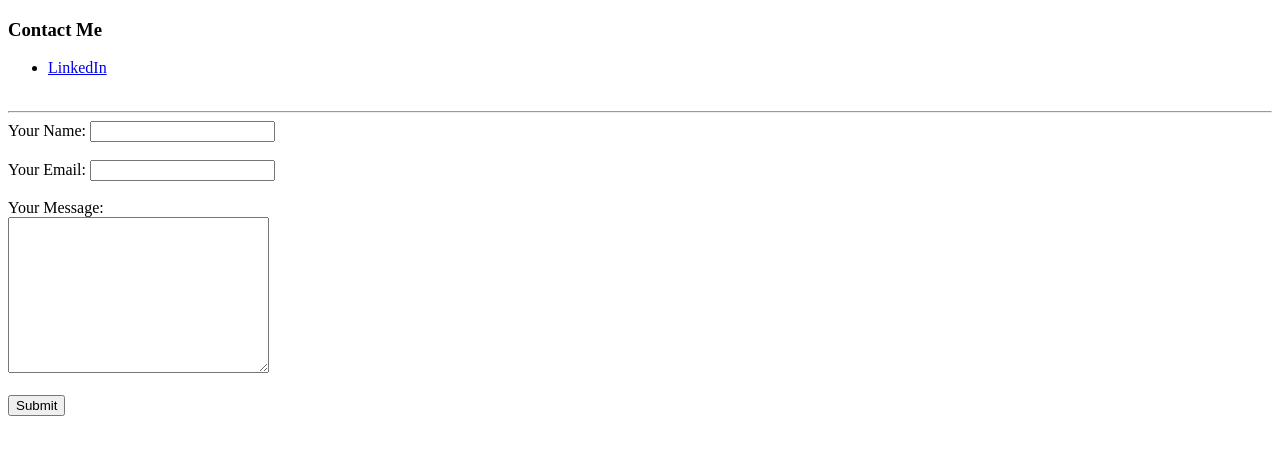
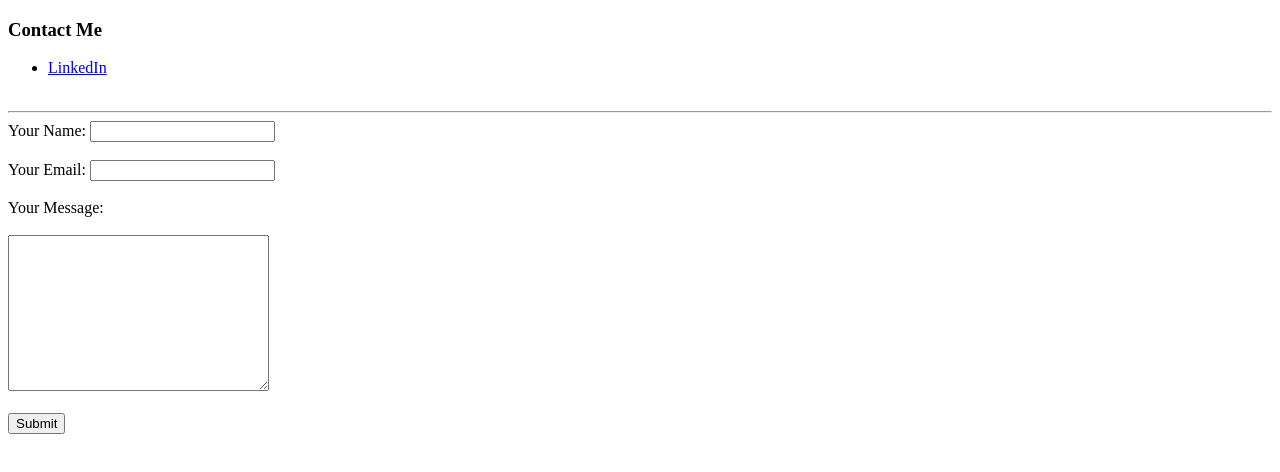
Before and after one commit to ankush8496/CV, a plain HTML site: page contact-me.html in a window 1280 px wide. Drawn offline with Linux system fonts and the light colour scheme.

Commit message:
Update contact-me.html

```diff
--- a/contact-me.html
+++ b/contact-me.html
@@ -25,7 +25,7 @@
             <input type="text" name="yourName" value=""><br><br>
             <label>Your Email: </label>
             <input type="text" name="yourEmail" value=""><br><br>
-            <label>Your Message: </label><br>
+            <label>Your Message: </label><br><br>
             <textarea name="yourMessage" id="" cols="30" rows="10"></textarea><br><br>
             <input type="Submit" name="">
         </form>
```
